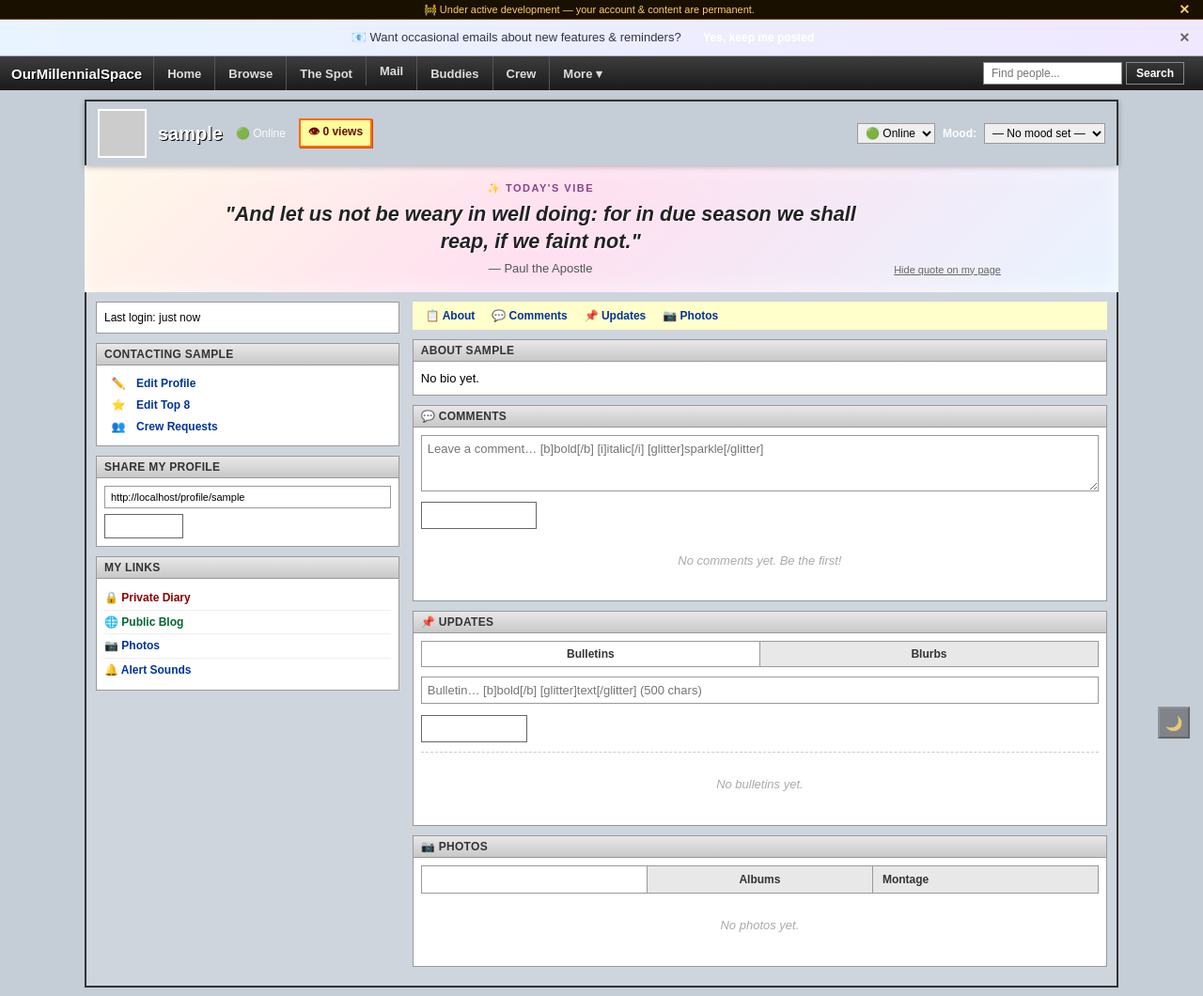
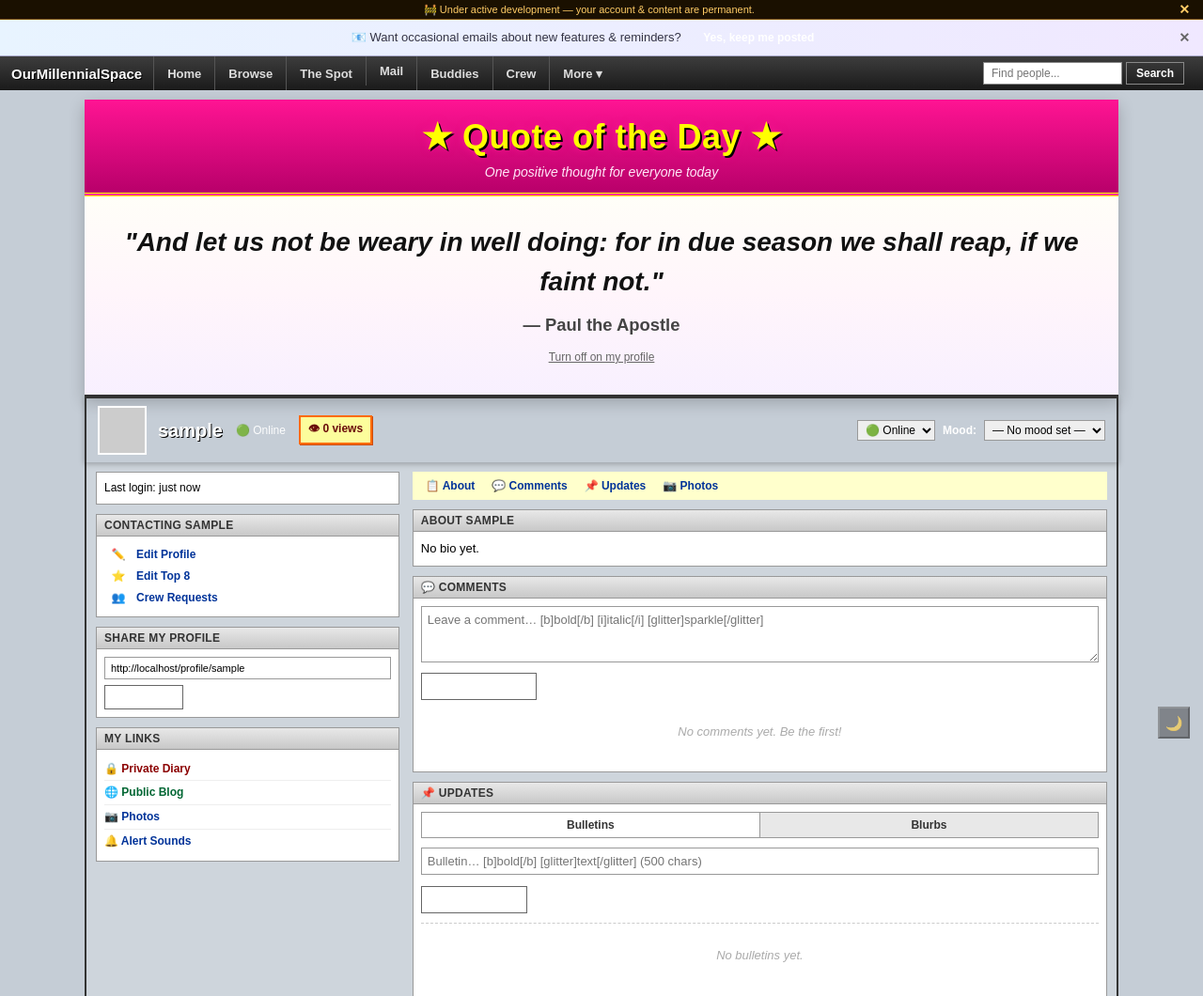
Before and after one commit to brickface082/millennial-space, a Flask app: page /profile/sample in a window 1280 px wide. Shown: the top 1060 px of the page at 94% size. Run offline with Flask 3, Linux system fonts and the light colour scheme; the visitor is signed in with stand-in values (Sample User, id 1); data comes from the database, SQL or seed files in the repository; data that the repository does not hold is empty; some libraries are stand-ins or nearby versions.

Commit message:
Billboard Affirmation/Quote of the Day at top of every profile

```diff
--- a/app.py
+++ b/app.py
@@ -136,6 +136,7 @@ def utility_processor():
         site_name=SITE_NAME,
         format_fee=format_fee,
         quote_of_the_day=quote_of_the_day,
+        daily_quote_heading=daily_quote_heading,
     )
 
 class User(db.Model, UserMixin):
@@ -823,6 +824,13 @@ def quote_of_the_day():
         return None
     day_num = int(datetime.utcnow().strftime("%Y%m%d"))
     return quotes[day_num % len(quotes)]
+
+
+def daily_quote_heading(quote):
+    """Explicit label: famous attributed lines vs affirmations."""
+    if not quote:
+        return ""
+    return "Quote of the Day" if quote.get("author") else "Affirmation of the Day"
 
 
 def normalize_state(state):
--- a/static/style.css
+++ b/static/style.css
@@ -478,69 +478,88 @@
     line-height: 1.4;
 }
 
-/* Prominent daily quote banner — full width below profile header */
-.ms-daily-quote-banner {
-    display: flex;
-    align-items: center;
-    justify-content: center;
-    gap: 16px;
-    flex-wrap: wrap;
+/* Dedicated Affirmation / Quote of the Day billboard — top of profile & Spot */
+.ms-daily-inspiration {
+    margin: 0 0 0 0;
+    border: 4px ridge var(--accent, #ff66b2);
+    border-bottom: 2px solid #333;
+    box-shadow: 0 6px 16px rgba(0, 0, 0, 0.22);
+    background: #fff;
+    position: relative;
+    z-index: 5;
+}
+.ms-daily-inspiration-header {
+    background: linear-gradient(to bottom, #ff1493 0%, #b8006a 100%);
+    padding: 18px 24px 14px;
+    text-align: center;
+    border-bottom: 4px double #ffff00;
+}
+.ms-daily-inspiration-title {
     margin: 0;
-    padding: 18px 20px;
-    background: linear-gradient(135deg, #fff8e8 0%, #ffe0f0 45%, #e8f4ff 100%);
-    border: 3px ridge var(--accent, #ff66b2);
-    border-top: none;
-    box-shadow: inset 0 0 24px rgba(255, 255, 255, 0.6);
+    font-size: clamp(1.5rem, 4vw, 2.25rem);
+    font-weight: bold;
+    color: #ffff00;
+    text-shadow: 2px 2px #000, 0 0 8px rgba(255, 20, 147, 0.8);
+    letter-spacing: 0.5px;
+    line-height: 1.2;
+}
+.ms-daily-inspiration-sub {
+    margin: 8px 0 0;
+    font-size: 14px;
+    color: #ffe8f8;
+    font-style: italic;
+}
+.ms-daily-inspiration-body {
+    padding: 28px 32px 32px;
     text-align: center;
-    position: relative;
-    z-index: 2;
-}
-.ms-daily-quote-inner {
-    flex: 1;
-    min-width: 200px;
-    max-width: 720px;
-}
-.ms-daily-quote-label {
+    background: linear-gradient(180deg, #fffef8 0%, #fff5fb 50%, #f8f0ff 100%);
+}
+.ms-daily-inspiration-text {
+    margin: 0;
+    font-size: clamp(1.2rem, 3.2vw, 1.75rem);
+    font-style: italic;
+    font-weight: bold;
+    line-height: 1.5;
+    color: #111;
+    max-width: 52em;
+    margin-left: auto;
+    margin-right: auto;
+}
+.ms-daily-inspiration-author {
     display: block;
-    font-size: 11px;
-    font-weight: bold;
-    text-transform: uppercase;
-    letter-spacing: 1.5px;
-    color: #884488;
-    margin-bottom: 6px;
-}
-.ms-daily-quote-text {
-    margin: 0;
-    font-size: 1.35em;
-    font-style: italic;
-    font-weight: bold;
-    line-height: 1.35;
-    color: #222;
-    text-shadow: 1px 1px 0 rgba(255, 255, 255, 0.8);
-}
-.ms-daily-quote-author {
-    display: block;
-    margin-top: 6px;
-    font-size: 13px;
+    margin-top: 14px;
+    font-size: 1.15em;
     font-style: normal;
-    color: #555;
-}
-.ms-daily-quote-hide-link {
-    font-size: 11px;
+    font-weight: bold;
+    color: #444;
+}
+.ms-daily-inspiration-hide {
+    display: inline-block;
+    margin-top: 16px;
+    font-size: 12px;
     color: #666;
     text-decoration: underline;
-    white-space: nowrap;
-    align-self: flex-end;
-}
-.ms-daily-quote-hide-link:hover { color: #333; }
-body.dark-mode .ms-daily-quote-banner {
-    background: linear-gradient(135deg, #2a2520 0%, #302030 50%, #1a2830 100%);
-    box-shadow: inset 0 0 20px rgba(0, 0, 0, 0.4);
-}
-body.dark-mode .ms-daily-quote-label { color: #ddaadd; }
-body.dark-mode .ms-daily-quote-text { color: #fff; text-shadow: 1px 1px 2px #000; }
-body.dark-mode .ms-daily-quote-author { color: #ccc; }
-body.dark-mode .ms-daily-quote-hide-link { color: #aaa; }
+}
+.ms-daily-inspiration-hide:hover { color: #333; }
+.ms-daily-inspiration--compact {
+    margin-bottom: 18px;
+    border-width: 3px;
+}
+.ms-daily-inspiration--compact .ms-daily-inspiration-header { padding: 12px 16px 10px; }
+.ms-daily-inspiration--compact .ms-daily-inspiration-title { font-size: clamp(1.2rem, 3vw, 1.6rem); }
+.ms-daily-inspiration--compact .ms-daily-inspiration-body { padding: 16px 20px 20px; }
+.ms-daily-inspiration--compact .ms-daily-inspiration-text { font-size: clamp(1rem, 2.5vw, 1.3rem); }
+body.dark-mode .ms-daily-inspiration { background: #1e1e1e; border-color: #884488; }
+body.dark-mode .ms-daily-inspiration-header {
+    background: linear-gradient(to bottom, #660044 0%, #330022 100%);
+}
+body.dark-mode .ms-daily-inspiration-sub { color: #ddb8dd; }
+body.dark-mode .ms-daily-inspiration-body {
+    background: linear-gradient(180deg, #2a2228 0%, #1f2830 100%);
+}
+body.dark-mode .ms-daily-inspiration-text { color: #fff; }
+body.dark-mode .ms-daily-inspiration-author { color: #ccc; }
+body.dark-mode .ms-daily-inspiration-hide { color: #aaa; }
 
 /* Sidebar identity block */
 .ms-identity {
@@ -1928,17 +1947,6 @@ body.dark-mode .entry-card {
 /* ── The Spot — Public Corner + Marketplace ── */
 .spot-box { max-width: 720px; margin: 0 auto; }
 .spot-tagline { font-size: 14px; color: #555; margin: -8px 0 16px; }
-.spot-qotd {
-    background: linear-gradient(135deg, #fff8e8 0%, #ffe8f4 100%);
-    border: 2px solid var(--accent, #2b5797);
-    border-radius: 4px;
-    padding: 12px 16px;
-    margin-bottom: 16px;
-    text-align: center;
-}
-.spot-qotd-label { font-size: 11px; text-transform: uppercase; letter-spacing: 1px; color: #888; }
-.spot-qotd blockquote { margin: 8px 0 4px; font-style: italic; font-size: 15px; color: #333; }
-.spot-qotd cite { font-size: 12px; color: #666; }
 .spot-tabs { display: flex; gap: 8px; margin-bottom: 16px; flex-wrap: wrap; }
 .spot-tab {
     padding: 8px 16px;
@@ -1977,8 +1985,7 @@ body.dark-mode .entry-card {
 .spot-view-body { line-height: 1.5; margin-bottom: 16px; }
 .spot-price { font-weight: bold; color: #060; }
 .spot-form-box { max-width: 560px; margin: 0 auto; }
-body.dark-mode .spot-qotd { background: #2a2520; border-color: #555; }
-body.dark-mode .spot-qotd blockquote { color: #eee; }
+
 body.dark-mode .spot-tab { background: #333; }
 body.dark-mode .spot-item.spot-promoted { background: #3d3520; }
 body.dark-mode .spot-fee-box { background: #2a2a2a; }
--- a/templates/profile.html
+++ b/templates/profile.html
@@ -22,6 +22,26 @@
 </style>
 {% endif %}
 <div class="ms-profile ms-profile-theme">
+
+    {% if daily_quote %}
+    <section class="ms-daily-inspiration" role="complementary" aria-labelledby="daily-inspiration-heading">
+        <header class="ms-daily-inspiration-header">
+            <h2 id="daily-inspiration-heading" class="ms-daily-inspiration-title">
+                ★ {{ daily_quote_heading(daily_quote) }} ★
+            </h2>
+            <p class="ms-daily-inspiration-sub">One positive thought for everyone today</p>
+        </header>
+        <div class="ms-daily-inspiration-body">
+            <blockquote class="ms-daily-inspiration-text">"{{ daily_quote.text }}"</blockquote>
+            {% if daily_quote.author %}
+            <cite class="ms-daily-inspiration-author">— {{ daily_quote.author }}</cite>
+            {% endif %}
+            {% if is_owner %}
+            <a href="{{ url_for('edit_profile') }}#quote-settings" class="ms-daily-inspiration-hide">Turn off on my profile</a>
+            {% endif %}
+        </div>
+    </section>
+    {% endif %}
 
     <header class="ms-profile-sticky-header">
         {% set pic_src = image_url(user.profile_pic, 'profile_pics') %}
@@ -65,21 +85,6 @@
         </div>
         {% endif %}
     </header>
-
-    {% if daily_quote %}
-    <div class="ms-daily-quote-banner" role="complementary" aria-label="Daily positive quote">
-        <div class="ms-daily-quote-inner">
-            <span class="ms-daily-quote-label">✨ Today's Vibe</span>
-            <blockquote class="ms-daily-quote-text">"{{ daily_quote.text }}"</blockquote>
-            {% if daily_quote.author %}
-            <cite class="ms-daily-quote-author">— {{ daily_quote.author }}</cite>
-            {% endif %}
-        </div>
-        {% if is_owner %}
-        <a href="{{ url_for('edit_profile') }}#quote-settings" class="ms-daily-quote-hide-link" title="Turn off on your profile">Hide quote on my page</a>
-        {% endif %}
-    </div>
-    {% endif %}
 
     <div class="ms-profile-body">
 
```
Also changed, not shown: templates/edit_profile.html (+4 -4 lines), templates/spot.html (+9 -5 lines), tests/test_features.py (+7 -4 lines).
